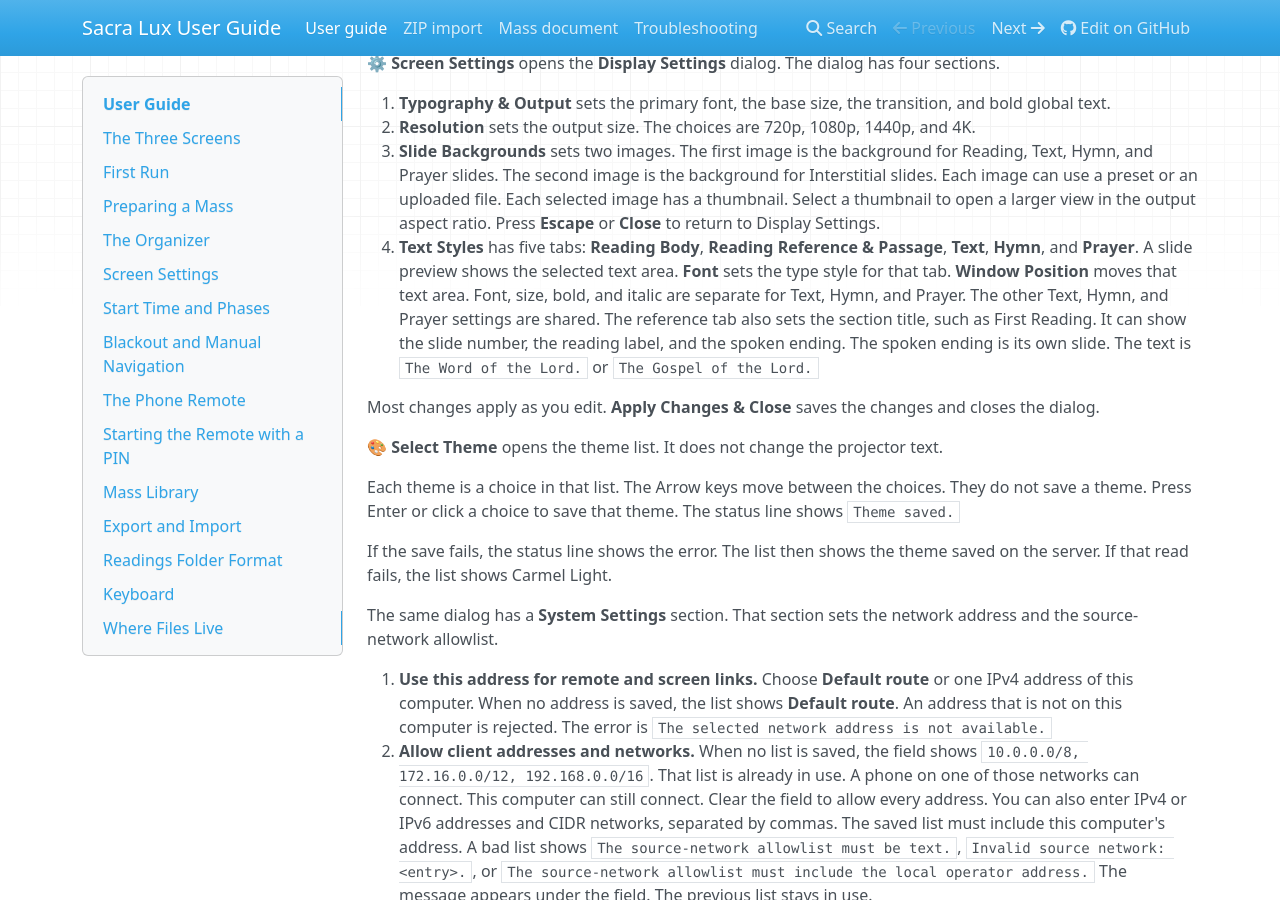
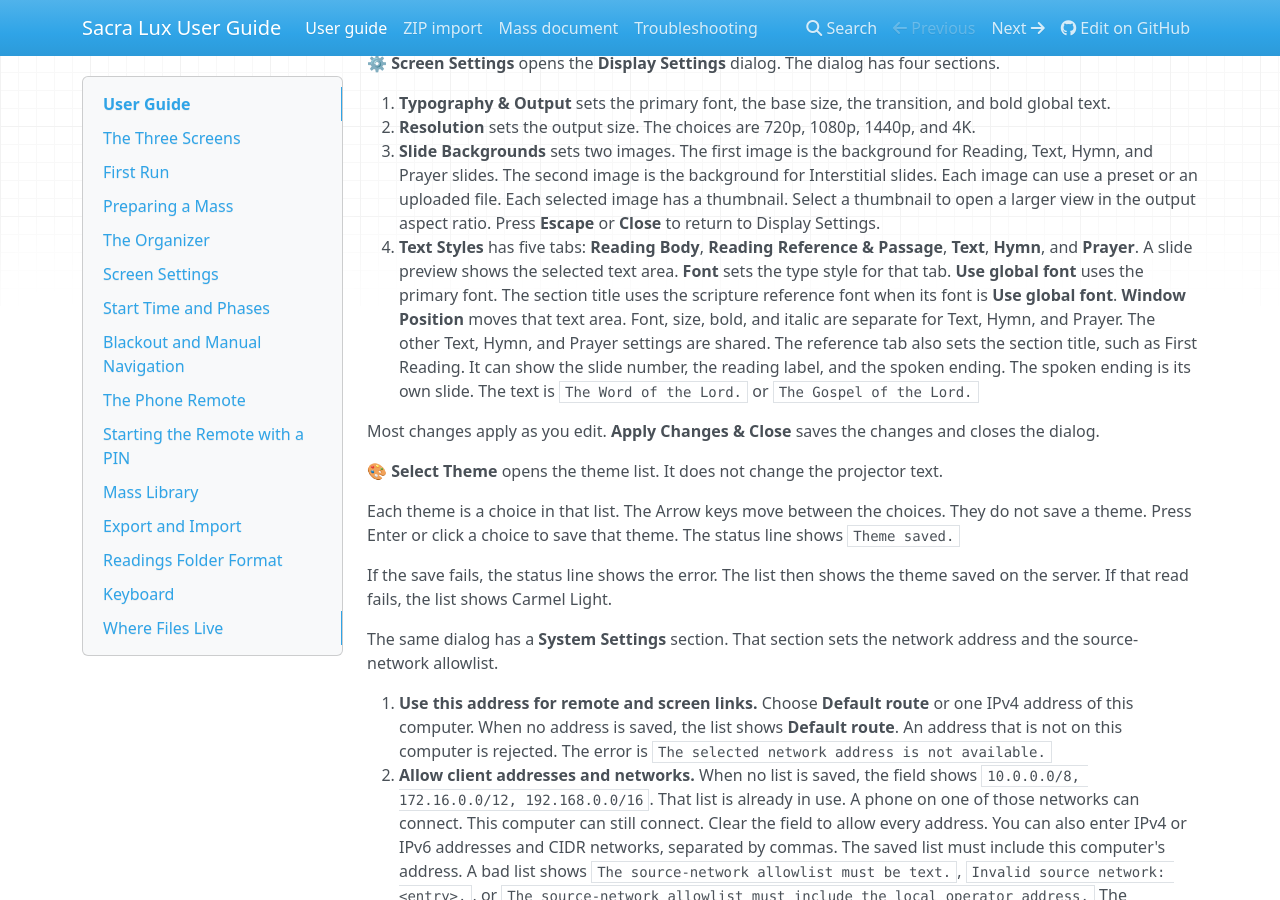
Before and after one commit to Saint-Therese-Of-Lisieux-Parish/sacra_lux, an MkDocs documentation site: the page built from docs/user-guide.md, in a window 1280 px wide and 900 px high, scrolled down 2819 px. Built offline with MkDocs 1.6.1, drawn with Linux system fonts in a browser that asks for light colours; nearby versions of some CDN libraries.

Commit message:
docs(user-guide): state that Use global font inherits
Why: Each text-style font list has Use global font. An empty passage font uses the primary font. An empty section-title font uses the scripture reference font. The guide did not say that.

What: The Text Styles steps now state both results.

Audience: end user

Files:
- modified: docs/user-guide.md

Verified against: sacra-lux/public/app.html (Use global font), sacra-lux/public/screen.html (passageFontSafe, reading-section-font)

Refs #614

```diff
--- a/docs/user-guide.md
+++ b/docs/user-guide.md
@@ -135,7 +135,7 @@
 1. **Typography & Output** sets the primary font, the base size, the transition, and bold global text.
 2. **Resolution** sets the output size. The choices are 720p, 1080p, 1440p, and 4K.
 3. **Slide Backgrounds** sets two images. The first image is the background for Reading, Text, Hymn, and Prayer slides. The second image is the background for Interstitial slides. Each image can use a preset or an uploaded file. Each selected image has a thumbnail. Select a thumbnail to open a larger view in the output aspect ratio. Press **Escape** or **Close** to return to Display Settings.
-4. **Text Styles** has five tabs: **Reading Body**, **Reading Reference & Passage**, **Text**, **Hymn**, and **Prayer**. A slide preview shows the selected text area. **Font** sets the type style for that tab. **Window Position** moves that text area. Font, size, bold, and italic are separate for Text, Hymn, and Prayer. The other Text, Hymn, and Prayer settings are shared. The reference tab also sets the section title, such as First Reading. It can show the slide number, the reading label, and the spoken ending. The spoken ending is its own slide. The text is `The Word of the Lord.` or `The Gospel of the Lord.`
+4. **Text Styles** has five tabs: **Reading Body**, **Reading Reference & Passage**, **Text**, **Hymn**, and **Prayer**. A slide preview shows the selected text area. **Font** sets the type style for that tab. **Use global font** uses the primary font. The section title uses the scripture reference font when its font is **Use global font**. **Window Position** moves that text area. Font, size, bold, and italic are separate for Text, Hymn, and Prayer. The other Text, Hymn, and Prayer settings are shared. The reference tab also sets the section title, such as First Reading. It can show the slide number, the reading label, and the spoken ending. The spoken ending is its own slide. The text is `The Word of the Lord.` or `The Gospel of the Lord.`
 
 Most changes apply as you edit. **Apply Changes & Close** saves the changes and closes the dialog.
 
```
